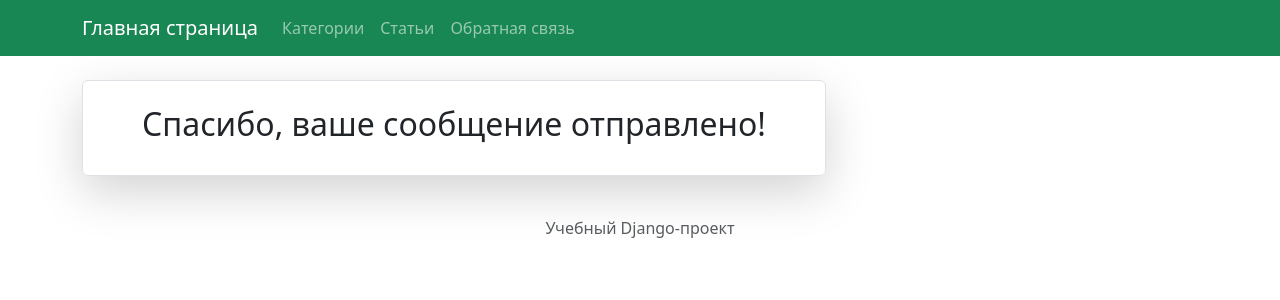
After one commit to rnickv2022-eng/djangoproject, a Django app: template src/django_project/templates/feedback_app/success_page.html in a window 1280 px wide. The commit adds this page. Shown: the top 300 px of the page. Run offline with Django 5.2, Linux system fonts and the light colour scheme; the template is opened without the code that fills it, so the values that code supplies are empty; some libraries are stand-ins or nearby versions.

Commit message:
домашняя работа 1-й подход

```diff
--- a/src/django_project/feedback_app/models.py
+++ b/src/django_project/feedback_app/models.py
@@ -1,7 +1,9 @@
 from django.db import models
 
 class Feedback(models.Model):
+
     name = models.CharField(max_length=100,verbose_name="Имя отправителя")
+    subject = models.CharField(max_length=100,verbose_name="Тема", default="Прочее")
     email = models.EmailField(verbose_name="E-mail")
     message = models.TextField(verbose_name="Сообщение")
     created_at = models.DateTimeField(auto_now_add=True,verbose_name="Дата отправки")
--- a/src/django_project/feedback_app/views.py
+++ b/src/django_project/feedback_app/views.py
@@ -1,4 +1,4 @@
-from django.shortcuts import redirect, render
+from django.shortcuts import render
 from django_project.feedback_app.forms import FeedbackForm
 from django_project.feedback_app.models import Feedback
 
@@ -13,7 +13,7 @@ def feedback_page(request):
                 **data
             )
 
-            return redirect("blog:index")
+            return render(request, "feedback_app/success_page.html")
 
     else:
         form = FeedbackForm()
--- a/src/django_project/templates/base.html
+++ b/src/django_project/templates/base.html
@@ -18,6 +18,9 @@
                 <li class="nav-item">
                     <a href="{% url "blog:post_list" %}" class="nav-link"> Статьи </a>
                 </li>
+                    <li class="nav-item">
+                    <a href="{% url "feedback:feedback_page" %}" class="nav-link"> Обратная связь </a>
+                </li>
             </ul>
         </div>
     </nav>
--- a/src/django_project/templates/feedback_app/feedback_page.html
+++ b/src/django_project/templates/feedback_app/feedback_page.html
@@ -3,7 +3,7 @@
 
 {% block content%}
 <div class="row justify-content-center">
-    <div class="col-md-8">à
+    <div class="col-md-8">
         <h1 class="mb-4">Напишите свою претензию</h1>
 
         <form action="" method="post">
--- /dev/null
+++ b/src/django_project/templates/feedback_app/success_page.html
@@ -0,0 +1,8 @@
+{% extends "base.html" %}
+{% block title %}Успешно{% endblock %}
+
+{% block content%}
+<div class="col-md-8 inline-block border rounded shadow-lg p-4">
+        <h2 class="text-center">Спасибо, ваше сообщение отправлено!</h2>
+</div>
+{% endblock %}
```
Also changed, not shown: src/django_project/feedback_app/forms.py (+14 -0 lines), src/django_project/db.sqlite3, src/django_project/feedback_app/migrations/0002_feedback_subject.py (added), src/django_project/feedback_app/migrations/0003_alter_feedback_subject.py (added), src/django_project/feedback_app/migrations/0004_alter_feedback_subject.py (added).
